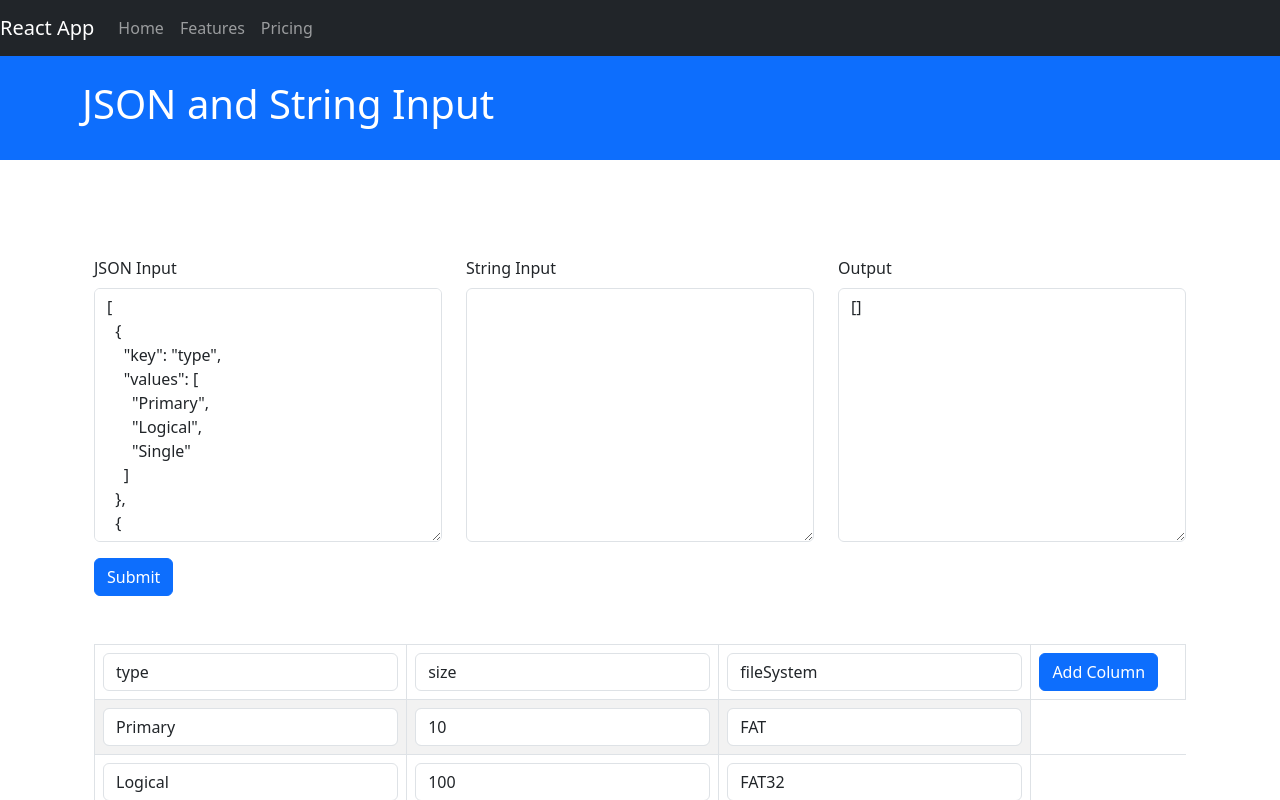
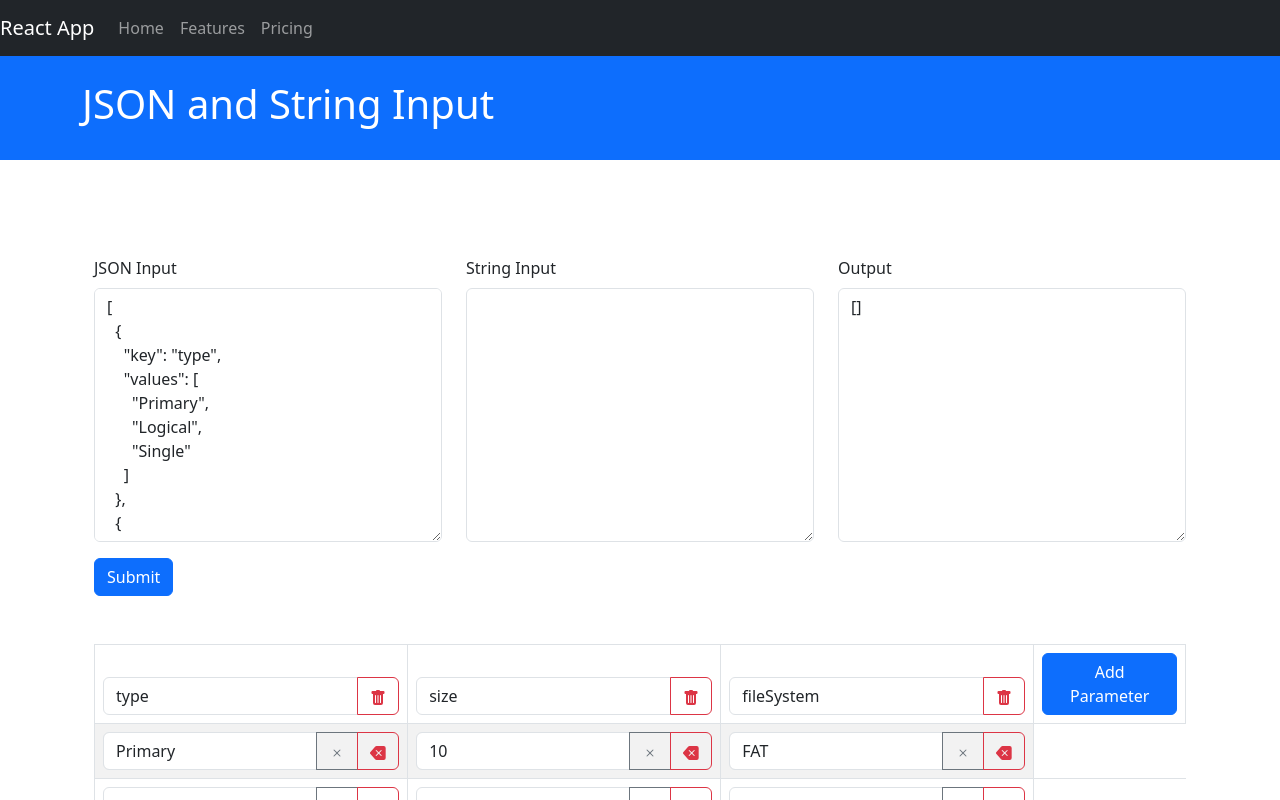
Before and after one commit to gurvinder-dhillon/testcase-generator, a React (Create React App) app: page / in a window 1280 px wide. Shown: the top 800 px of the page. Built offline with nearby package versions, Linux system fonts and the light colour scheme.

Commit message:
delete clear functionality to table

```diff
--- a/package.json
+++ b/package.json
@@ -14,6 +14,7 @@
     "react": "^18.2.0",
     "react-bootstrap": "^2.9.0",
     "react-dom": "^18.2.0",
+    "react-icons": "^4.11.0",
     "react-input-json": "^0.1.11",
     "react-json-editor-ajrm": "^2.5.14",
     "react-scripts": "5.0.1",
--- a/src/components/InputTable.js
+++ b/src/components/InputTable.js
@@ -1,5 +1,13 @@
 import React from "react";
-import { Table, InputGroup, FormControl, Button } from "react-bootstrap";
+import {
+	Table,
+	InputGroup,
+	FormControl,
+	Button,
+	OverlayTrigger,
+	Tooltip
+} from "react-bootstrap";
+import { BsFillTrashFill, BsX, BsFillBackspaceFill } from "react-icons/bs";
 
 const InputTable = ({
 	inputTable,
@@ -8,6 +16,24 @@ const InputTable = ({
 	handleAddColumn,
 	handleAddValue
 }) => {
+	const handleRemoveColumn = (colIndex) => {
+		const newInputTable = [...inputTable];
+		newInputTable.splice(colIndex, 1);
+		setInputTable(newInputTable);
+	};
+
+	const handleClearCell = (rowIndex, colIndex) => {
+		const newInputTable = [...inputTable];
+		newInputTable[colIndex].values[rowIndex] = "";
+		setInputTable(newInputTable);
+	};
+
+	const handleDeleteCell = (rowIndex, colIndex) => {
+		const newInputTable = [...inputTable];
+		newInputTable[colIndex].values.splice(rowIndex, 1);
+		setInputTable(newInputTable);
+	};
+
 	const renderInputTableHeader = () => {
 		return (
 			<thead>
@@ -24,11 +50,21 @@ const InputTable = ({
 										setInputTable(newInputTable);
 									}}
 								/>
+
+								<OverlayTrigger
+									placement="top"
+									overlay={<Tooltip id={`tooltip-top`}>Remove Column</Tooltip>}>
+									<Button
+										variant="outline-danger"
+										onClick={() => handleRemoveColumn(index)}>
+										<BsFillTrashFill />
+									</Button>
+								</OverlayTrigger>
 							</InputGroup>
 						</th>
 					))}
 					<th>
-						<Button onClick={handleAddColumn}>Add Column</Button>
+						<Button onClick={handleAddColumn}>Add Parameter</Button>
 					</th>
 				</tr>
 			</thead>
@@ -49,6 +85,25 @@ const InputTable = ({
 									value={item.values[i] || ""}
 									onChange={(e) => handleInputChange(e, colIndex, i)}
 								/>
+
+								<OverlayTrigger
+									placement="top"
+									overlay={<Tooltip id={`tooltip-top`}>Clear Cell</Tooltip>}>
+									<Button
+										variant="outline-secondary"
+										onClick={() => handleClearCell(i, colIndex)}>
+										<BsX />
+									</Button>
+								</OverlayTrigger>
+								<OverlayTrigger
+									placement="top"
+									overlay={<Tooltip id={`tooltip-top`}>Delete Cell</Tooltip>}>
+									<Button
+										variant="outline-danger"
+										onClick={() => handleDeleteCell(i, colIndex)}>
+										<BsFillBackspaceFill />
+									</Button>
+								</OverlayTrigger>
 							</InputGroup>
 						</td>
 					))}
```
Also changed, not shown: 1 other file (tests, documents, lock files or other folders).
